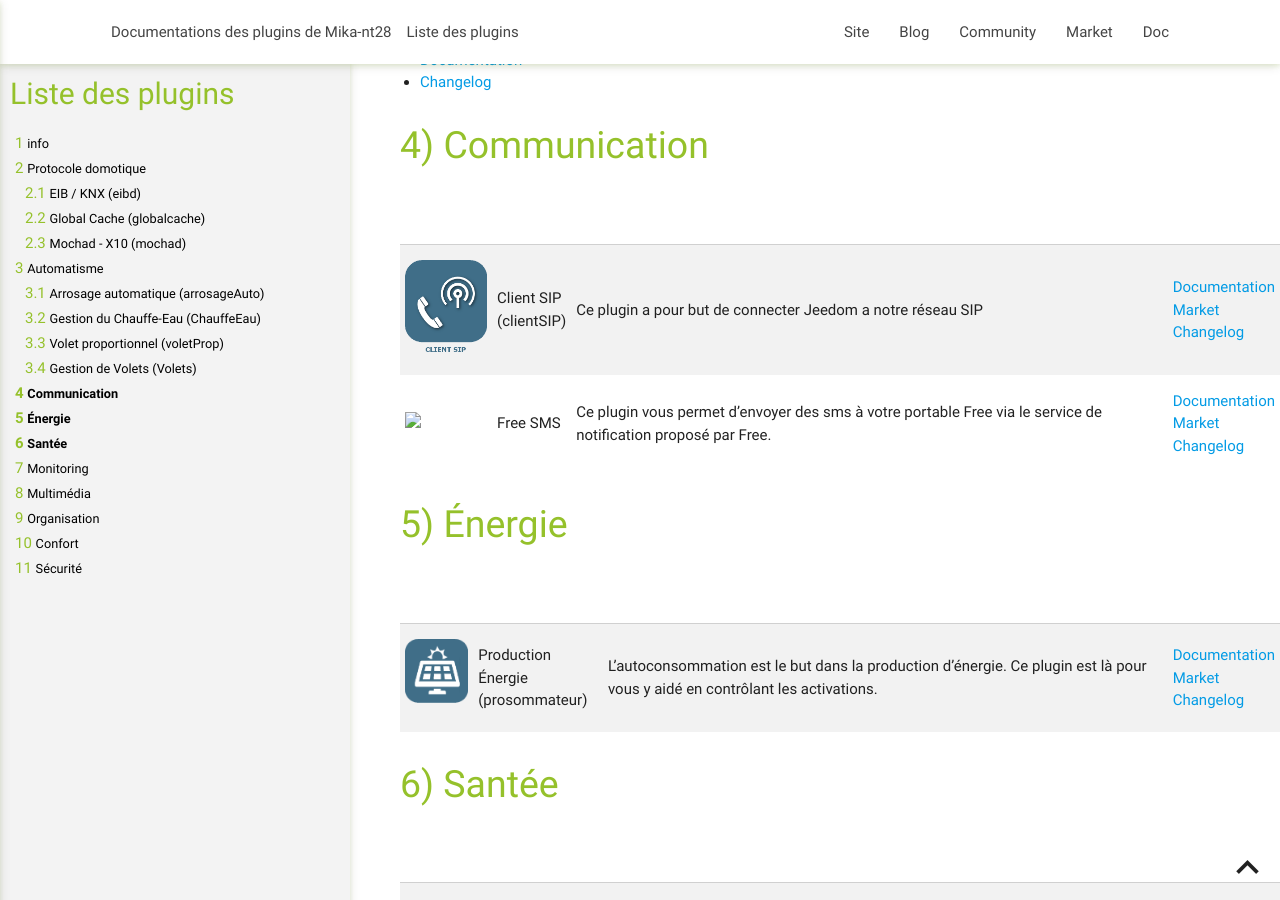
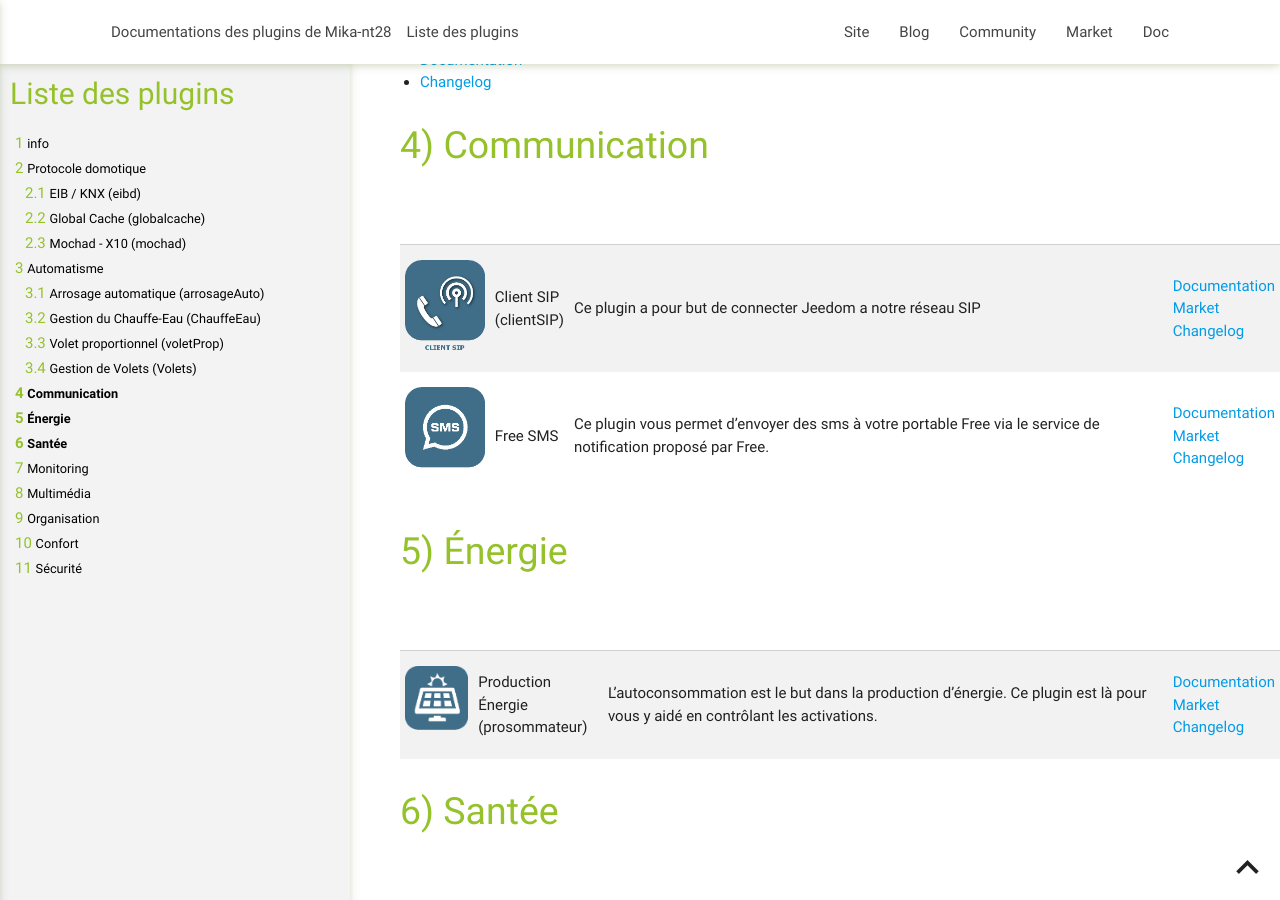
Before and after one commit to mika-nt28/Documentations, a Jekyll site: the page built from index/fr_FR/index.md, in a window 1280 px wide and 900 px high, scrolled down 1461 px. Built offline with Jekyll 4.4.1, drawn with Linux system fonts in a browser that asks for light colours.

Commit message:
correction Freesms

```diff
--- a/index/fr_FR/index.md
+++ b/index/fr_FR/index.md
@@ -71,7 +71,7 @@ Ce plugin a pour objectif de gérer facilement et automatiquement vos volets.
 |                                                                                                   |                             |                                                                                                                |                                                                                                                                                                                                              |
 | ------------------------------------------------------------------------------------------------- | --------------------------- | -------------------------------------------------------------------------------------------------------------- | ------------------------------------------------------------------------------------------------------------------------------------------------------------------------------------------------------------ |
 | <img src="{{site.baseurl}}/clientSIP/images/clientSIP_icon.png" class="pluginLogo" width="100" /> | Client SIP <br/>(clientSIP) | Ce plugin a pour but de connecter Jeedom a notre réseau SIP                                                    | [Documentation]({{site.baseurl}}/clientSIP/{{page.lang}})<br/>[Market](https://market.jeedom.com/index.php?v=d&p=market_display&id=3829)<br/>[Changelog]({{site.baseurl}}/clientSIP/{{page.lang}}/changelog) |
-| <img src="{{site.baseurl}}/FreeSms/images/clientSIP_icon.png" class="pluginLogo" width="100" />   | Free SMS                    | Ce plugin vous permet d'envoyer des sms à votre portable Free via le service de notification proposé par Free. | [Documentation]({{site.baseurl}}/FreeSms/{{page.lang}})<br/>[Market](https://market.jeedom.com/index.php?v=d&p=market_display&id=3038)<br/>[Changelog]({{site.baseurl}}/FreeSms/{{page.lang}}/changelog)     |
+| <img src="{{site.baseurl}}/FreeSms/images/FreeSms_icon.png" class="pluginLogo" width="100" />     | Free SMS                    | Ce plugin vous permet d'envoyer des sms à votre portable Free via le service de notification proposé par Free. | [Documentation]({{site.baseurl}}/FreeSms/{{page.lang}})<br/>[Market](https://market.jeedom.com/index.php?v=d&p=market_display&id=130)<br/>[Changelog]({{site.baseurl}}/FreeSms/{{page.lang}}/changelog)      |
 
 # Énergie
 
```
Also changed, not shown: FreeSms/images/FreeSms_icon.png (added).
